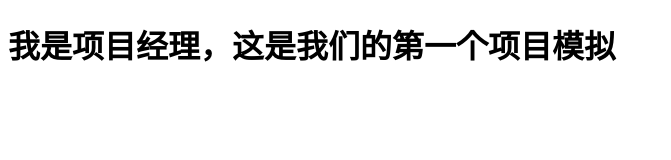
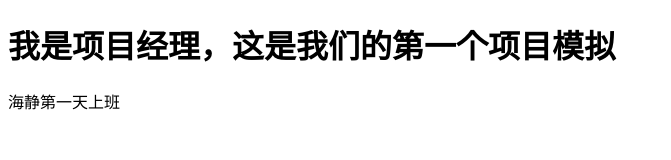
Before and after one commit to suns111111/project, a plain HTML site: page index.html in a window 1280 px wide. Shown: the whole page, without its empty margins (0-671 px from the left). Drawn offline with Linux system fonts and the light colour scheme.

Commit message:
海静第一天上班

```diff
--- a/index.html
+++ b/index.html
@@ -8,5 +8,8 @@
 </head>
 <body>
     <h1>我是项目经理，这是我们的第一个项目模拟</h1>
+    <div id="haijing">
+        海静第一天上班
+    </div>
 </body>
 </html>
--- a/index.js
+++ b/index.js
@@ -1 +1,2 @@
-console.log(项目经理管理项目模拟);
+console.log("项目经理管理项目模拟");
+console.log("海静第一天上班");
```
